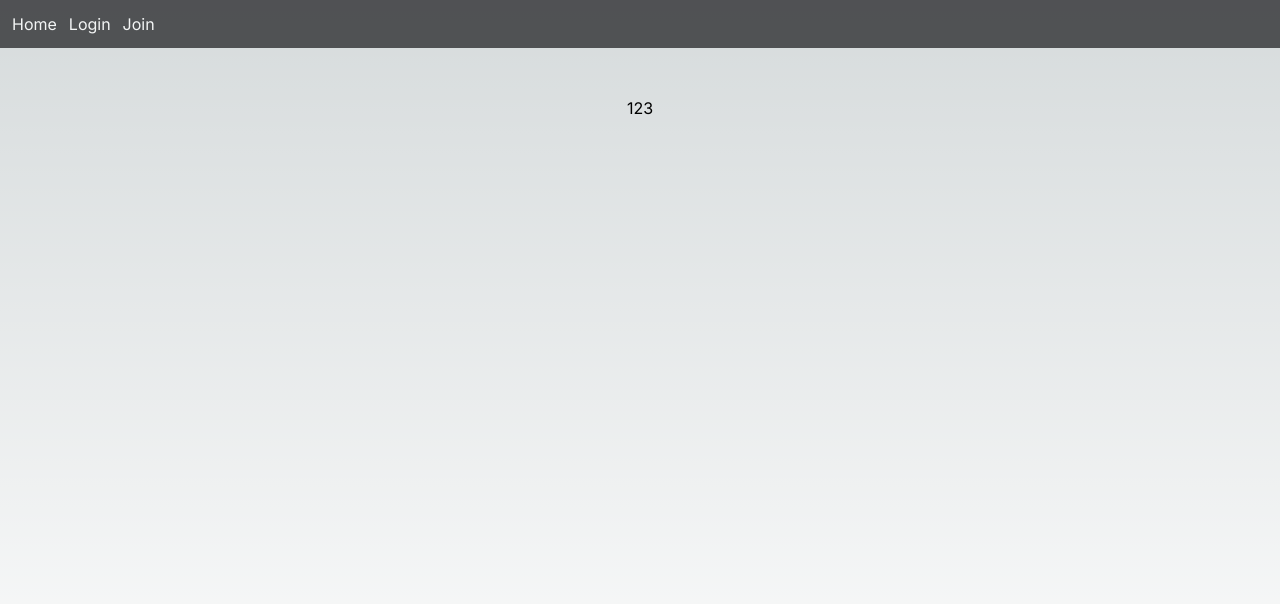
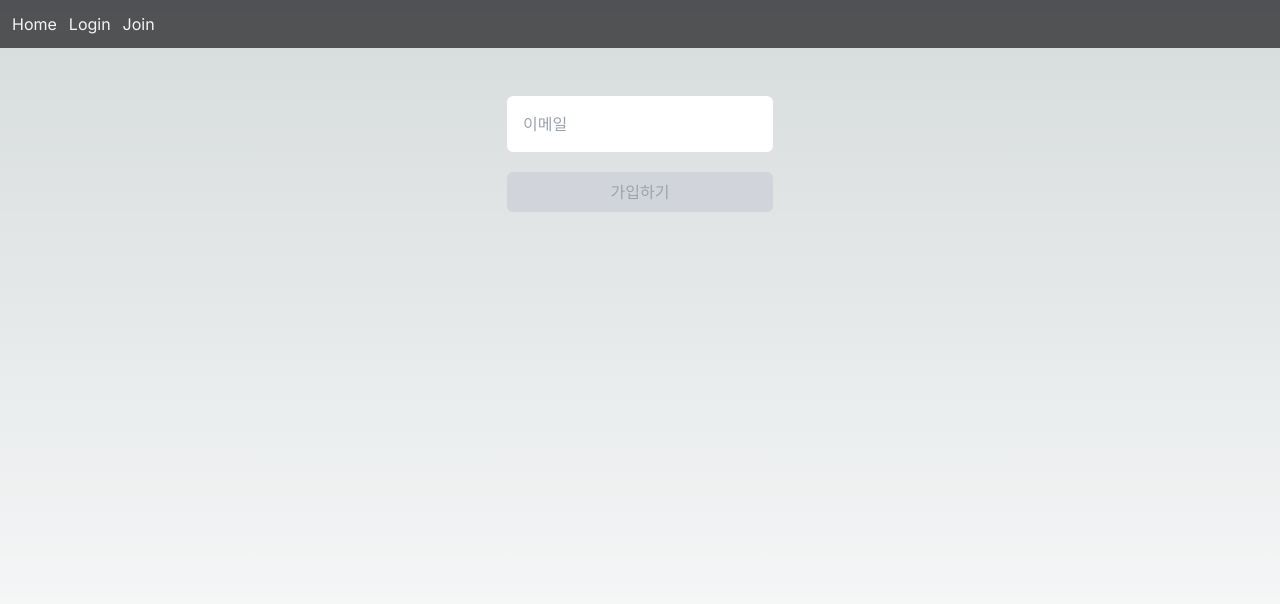
Before and after one commit to powercording/newblog, a Next.js app: page /join in a window 1280 px wide. Shown: the top 604 px of the page. Built offline with nearby package versions, Linux system fonts and the light colour scheme.

Commit message:
Feat:인풋과 버튼 컴포넌트

```diff
--- /dev/null
+++ b/src/app/api/temp.tsx
@@ -0,0 +1,3 @@
+export function temp(formData: FormData) {
+  console.log(formData.get("id"));
+}
--- a/src/app/join/page.tsx
+++ b/src/app/join/page.tsx
@@ -1,13 +1,18 @@
+import Button from "@/components/button/button";
+import Input from "@/components/input/input";
+import { temp } from "@/app/api/temp";
+
 export default function JoinPage() {
   const handleSubmit = async (formData: FormData) => {
     "use server";
-    console.log("으아");
+    temp(formData);
   };
 
   return (
     <main className="flex min-h-screen flex-col items-center justify-between p-24">
-      <form action={handleSubmit}>
-        <button type="submit">123</button>
+      <form action={handleSubmit} className="grid gap-5">
+        <Input type="text" name="id" placeholder="이메일" />
+        <Button type="submit">가입하기</Button>
       </form>
     </main>
   );
--- /dev/null
+++ b/src/components/button/button.tsx
@@ -0,0 +1,19 @@
+type ButtonProps<T extends React.ElementType> = {
+  as?: T;
+} & Omit<React.ComponentPropsWithoutRef<T>, "as">;
+
+export default function Button<C extends React.ElementType>({
+  as,
+  ...props
+}: ButtonProps<C>) {
+  const { style } = props;
+  const Component = as || "button";
+
+  return (
+    <Component
+      style={style}
+      className="bg-gray-300 p-2 rounded-md text-gray-400 peer-valid:text-black peer-valid:bg-gray-100 peer-valid:hover:bg-white"
+      {...props}
+    />
+  );
+}
--- /dev/null
+++ b/src/components/input/input.tsx
@@ -0,0 +1,20 @@
+import { CSSProperties } from "react";
+
+interface InputProps extends Omit<React.ComponentProps<"input">, "style"> {
+  style?: CSSProperties;
+}
+
+export default function Input({ ...props }: InputProps) {
+  const { style } = props;
+  const inputStyle = style || {};
+  return (
+    <input
+      className="p-4 rounded-md focus:outline-none valid:focus:ring-2 valid:focus:ring-green-500 required:focus:ring-2 required:focus:ring-red-500 peer"
+      minLength={6}
+      maxLength={20}
+      style={inputStyle}
+      required
+      {...props}
+    />
+  );
+}
```
